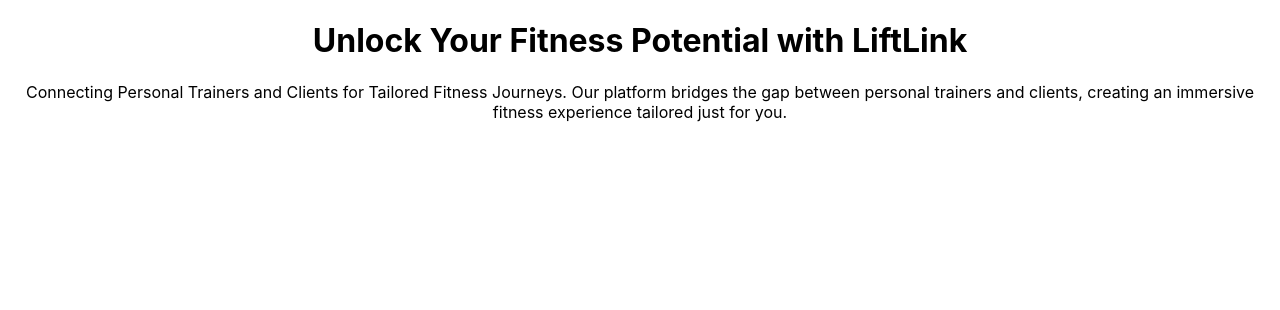
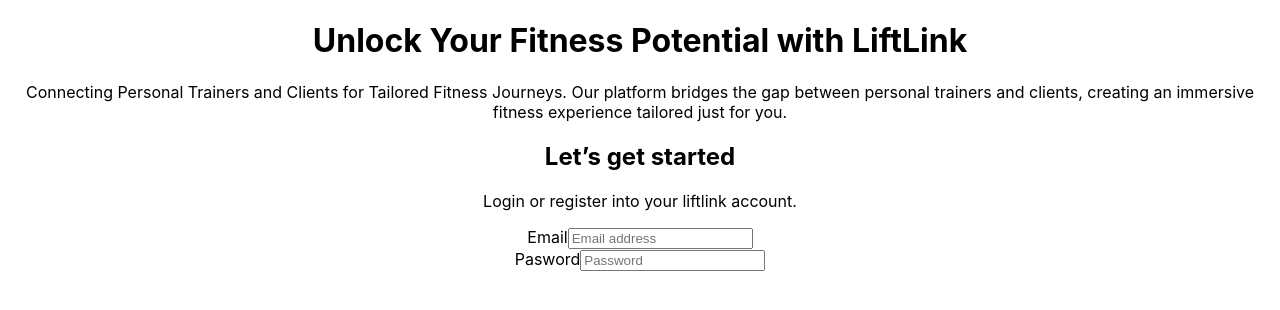
Before and after one commit to maricd7/LiftLink, a React (Create React App) app: page / in a window 1280 px wide. Shown: the top 310 px of the page. Built offline with nearby package versions, Linux system fonts and the light colour scheme.

Commit message:
building up landing page

```diff
--- /dev/null
+++ b/src/assets/css/Buttons/CtaButton.css
@@ -0,0 +1,3 @@
+button{
+
+}
--- /dev/null
+++ b/src/assets/index.js
@@ -0,0 +1 @@
+export * from "./css";
--- a/src/components/Login/LoginFormContainer.js
+++ b/src/components/Login/LoginFormContainer.js
@@ -1,7 +1,13 @@
 import React from 'react'
+import { Input } from '../common'
 
 export const LoginFormContainer = () => {
   return (
-    <div>LoginFormContainer</div>
+    <div>
+      <h2>Let’s get started</h2>
+      <p>Login or register into your liftlink account.</p>
+      <Input placeholder='Email address' label='Email'/>
+      <Input placeholder='Password' label='Pasword'/>
+    </div>
   )
 }
--- a/src/components/common/Input/Input.js
+++ b/src/components/common/Input/Input.js
@@ -0,0 +1,11 @@
+import React from 'react'
+
+export const Input = ({placeholder ,label}) => {
+  return (
+    <div>
+        <label>{label}</label>
+        <input placeholder={placeholder}/>
+    </div>
+
+  )
+}
--- a/src/pages/landing.js
+++ b/src/pages/landing.js
@@ -1,9 +1,10 @@
 import React from 'react'
-import { LoginText } from '../components/Login'
+import { LoginFormContainer, LoginText } from '../components/Login'
 export const Landing = () => {
   return (
     <div>
         <LoginText/>
+        <LoginFormContainer/>
     </div>
   )
 }
```
Also changed, not shown: src/assets/css/Inputs/MainInput.css (added).
